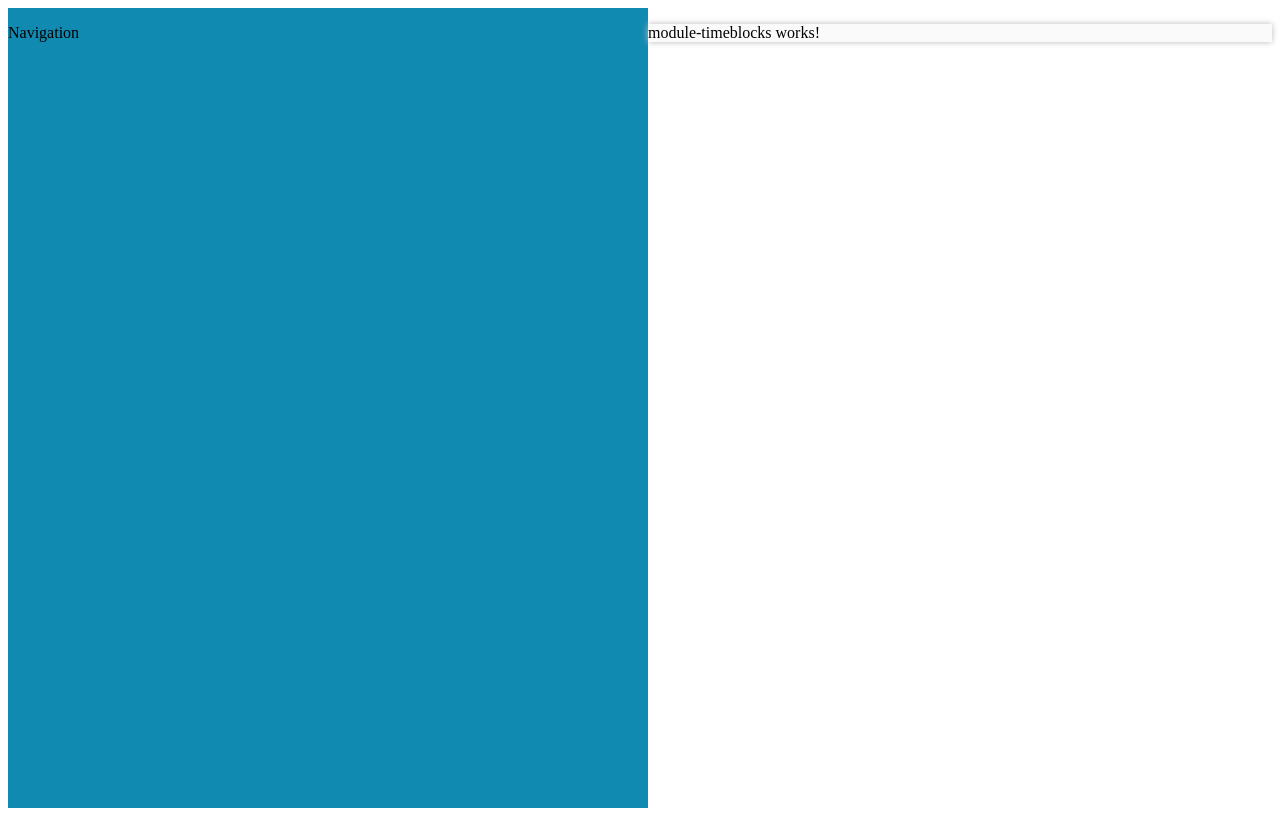
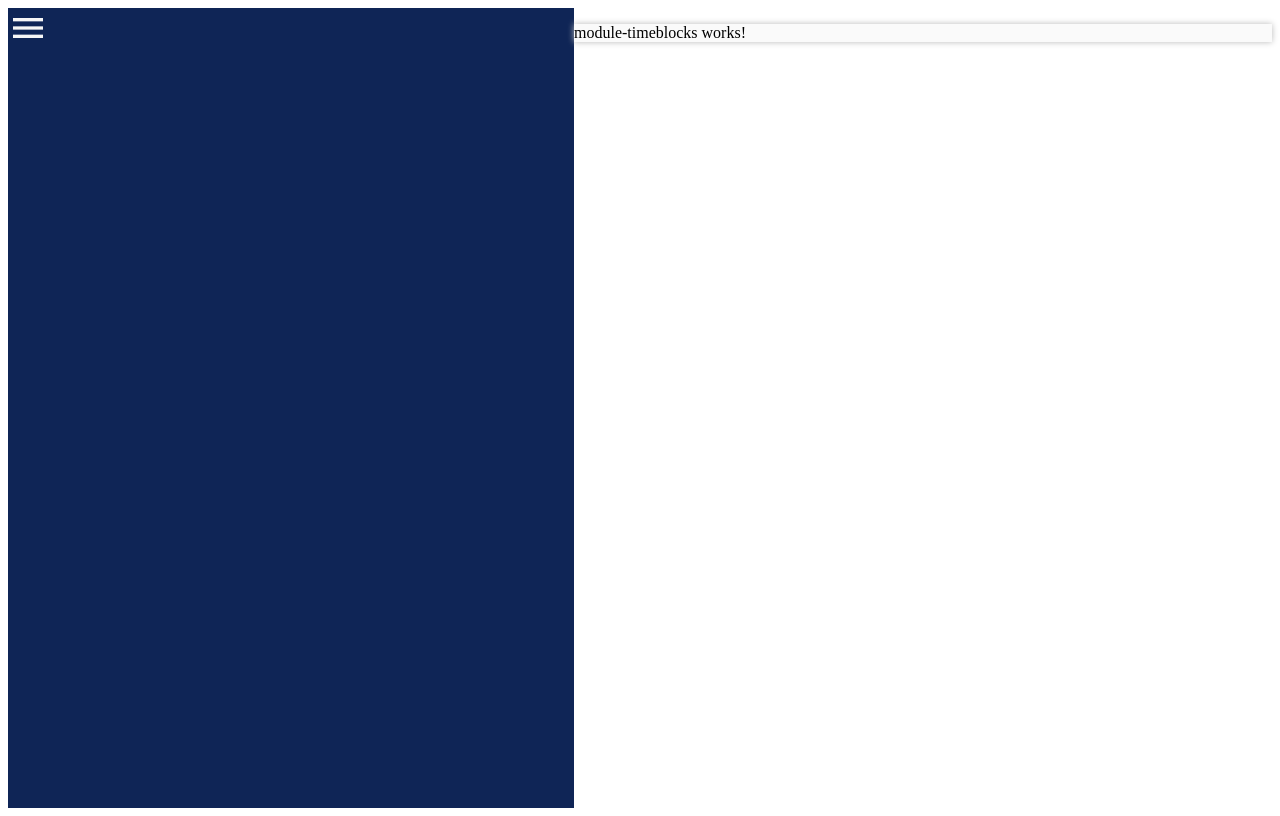
Before and after one commit to echoEscape/accomplishment-tracker, an Angular app: page / in a window 1280 px wide. Built offline with nearby package versions, Linux system fonts and the light colour scheme.

Commit message:
Add global color variables

```diff
--- a/package.json
+++ b/package.json
@@ -25,6 +25,7 @@
     "@fortawesome/fontawesome-svg-core": "^6.4.2",
     "@fortawesome/free-solid-svg-icons": "^6.4.2",
     "express": "^4.18.2",
+    "material-design-icons": "^3.0.1",
     "rxjs": "~7.8.0",
     "tslib": "^2.3.0",
     "zone.js": "~0.14.2"
--- a/src/app/app.component.css
+++ b/src/app/app.component.css
@@ -5,7 +5,7 @@
 
 #home{
     display: grid;
-    grid-template-columns: 50vw;
+    grid-template-columns: minmax(var(--size-icons));
     grid-template-rows: 100vh;
     grid-template-areas:
     "nav main";
@@ -13,7 +13,7 @@
 
 app-navigation{
     grid-area: nav;
-    background-color: #118ab2;
+    background-color: var(--color-main);
 }
 
 app-dashboard{
--- a/src/app/navigation/navigation.component.css
+++ b/src/app/navigation/navigation.component.css
@@ -1,3 +1,4 @@
-nav {
-
+.menu-icon{
+    color: var(--color-font-darkBG);
+    font-size: var(--size-icon);
 }
--- a/src/app/navigation/navigation.component.html
+++ b/src/app/navigation/navigation.component.html
@@ -1,3 +1,3 @@
 <nav>
-    <p>Navigation</p>
+    <span class="material-icons menu-icon">menu</span>
 </nav>
--- a/src/index.html
+++ b/src/index.html
@@ -6,6 +6,8 @@
   <base href="/">
   <meta name="viewport" content="width=device-width, initial-scale=1">
   <link rel="icon" type="image/x-icon" href="favicon.ico">
+  <link href="https://fonts.googleapis.com/icon?family=Material+Icons" rel="stylesheet"/>
+
 </head>
 <body>
   <app-root></app-root>
--- a/src/styles.css
+++ b/src/styles.css
@@ -1 +1,19 @@
 /* You can add global styles to this file, and also import other style files */
+:root{
+    --color-error: #ef476f;
+    --color-warning: #ffd166;
+    --color-ok: #06d6a0;
+    --color-info: #118ab2;
+
+    --color-main: #0f2556;
+    --color-main-accent: #5570aa;
+    --color-sub: #33b881;
+    --color-sub-accent: #89eec4;
+
+    --color-font-lightBG: #333333;
+    --color-font-darkBG: #f6f6f6;
+
+    --font-family-headings: "Arial";
+
+    --size-icon: 2.5rem;
+}
```
Also changed, not shown: 1 other file (tests, documents, lock files or other folders).
